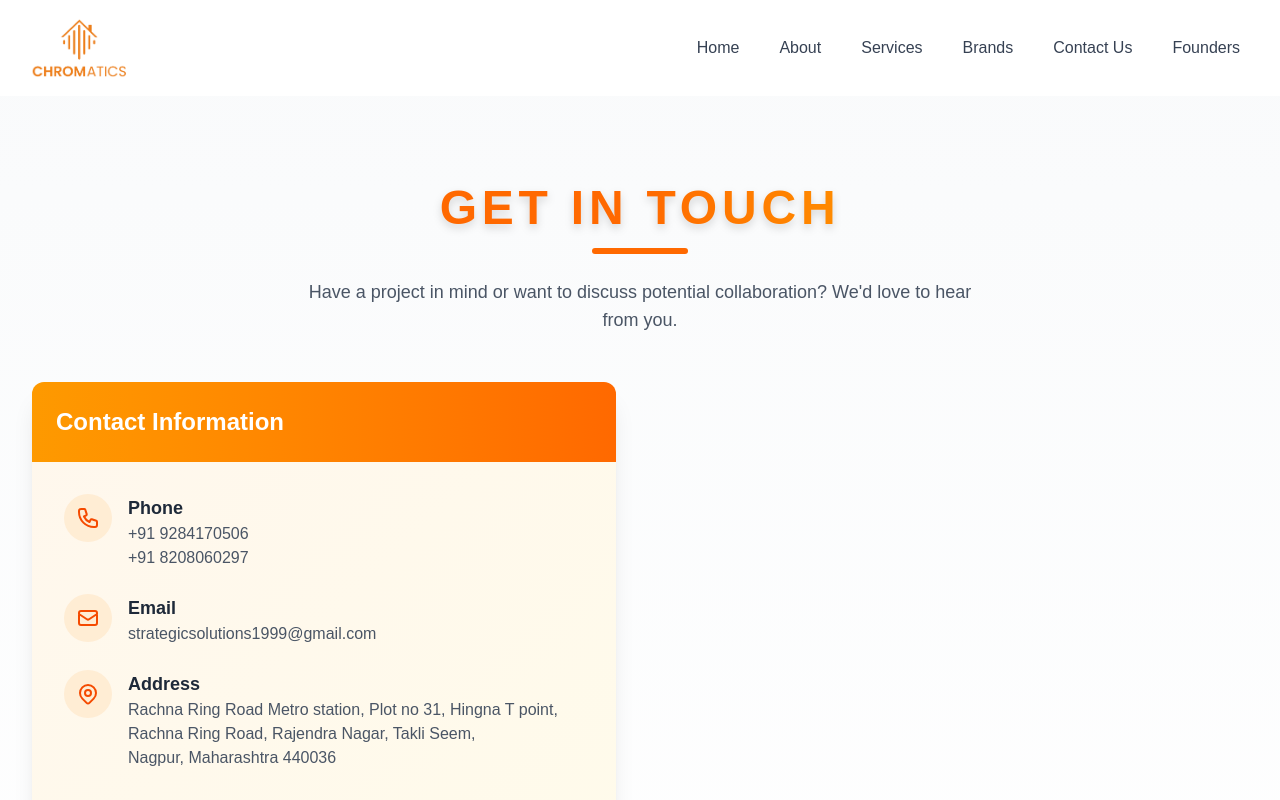
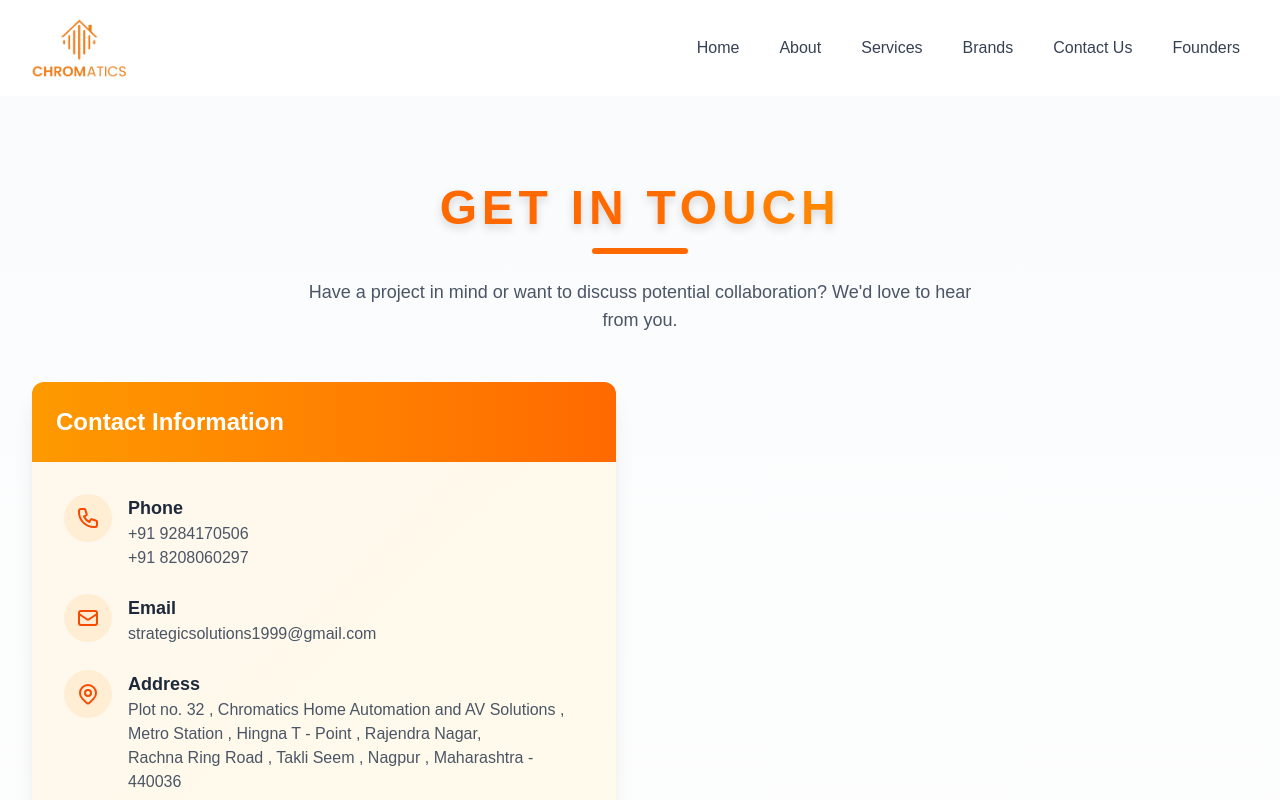
Before and after one commit to ShaileshPanghate/chroomatics_solutions, a Next.js app: page /contact in a window 1280 px wide. Shown: the top 800 px of the page. Built offline with nearby package versions, Linux system fonts and the light colour scheme.

Commit message:
6st commit

```diff
--- a/src/app/contact/page.js
+++ b/src/app/contact/page.js
@@ -108,9 +108,9 @@ const ContactSection = () => {
                     </div>
                     <div className="ml-4">
                       <h4 className="text-lg font-semibold text-gray-800">Address</h4>
-                      <p className="text-gray-600">Rachna Ring Road Metro station, Plot no 31, Hingna T point,
-                        <br /> Rachna Ring Road, Rajendra Nagar, Takli Seem,
-                        <br /> Nagpur, Maharashtra 440036</p>
+                      <p className="text-gray-600">Plot no. 32 , Chromatics Home Automation and AV Solutions ,
+                       <br/>Metro Station , Hingna T - Point , Rajendra Nagar,
+                       <br/>Rachna Ring Road , Takli Seem , Nagpur , Maharashtra - 440036</p>
                     </div>
                   </div>
                 </div>
```
